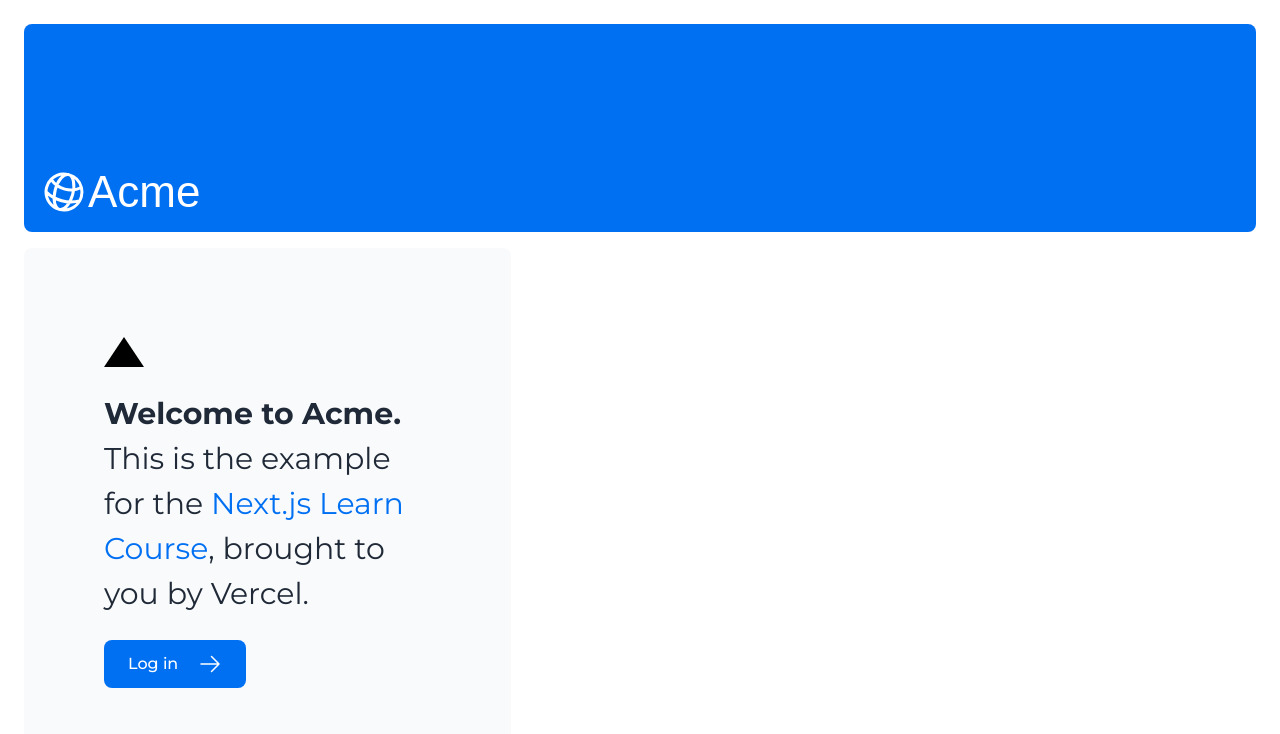
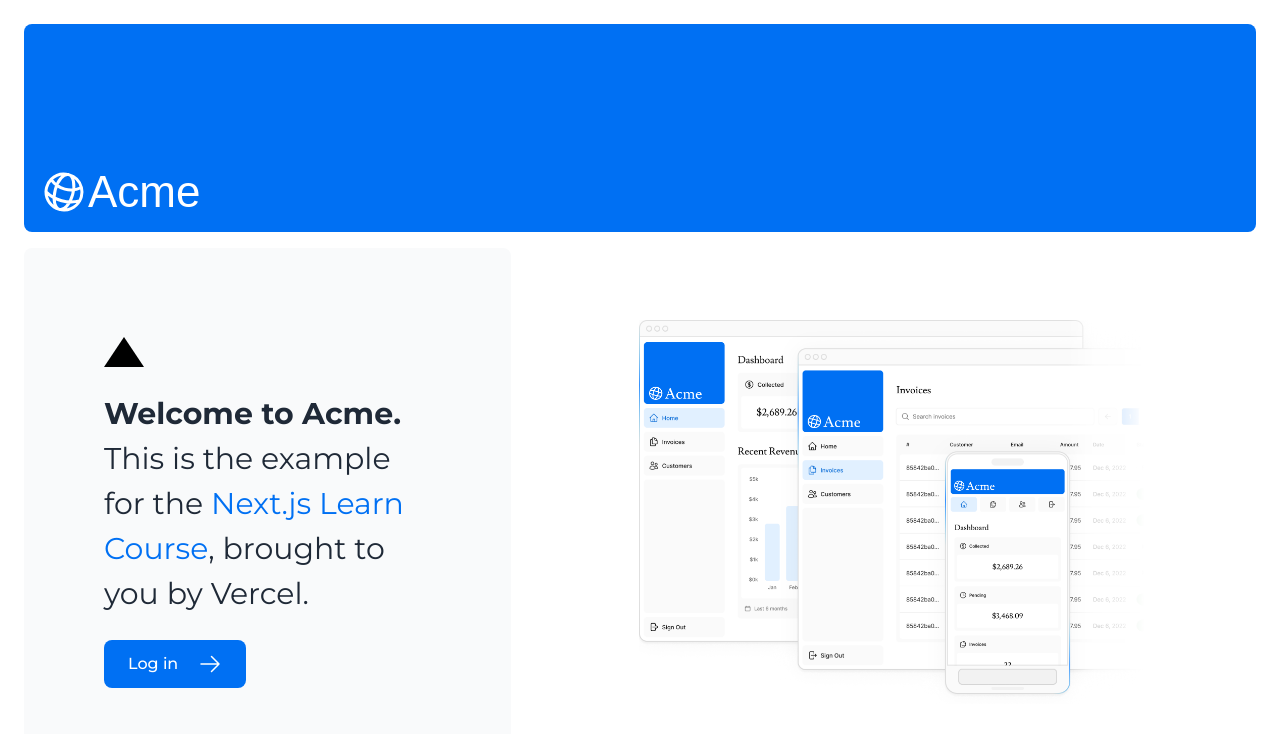
Before and after one commit to thotluna/nextjs-dashboard, a Next.js app: page / in a window 1280 px wide. Shown: the top 734 px of the page. Built offline with nearby package versions, Linux system fonts and the light colour scheme; a web font is replaced by a local one.

Commit message:
add image

```diff
--- a/app/page.tsx
+++ b/app/page.tsx
@@ -1,7 +1,8 @@
 import AcmeLogo from '@/app/ui/acme-logo';
+import style from '@/app/ui/home.module.css'
 import { ArrowRightIcon } from '@heroicons/react/24/outline';
 import Link from 'next/link';
-import style from '@/app/ui/home.module.css'
+import Image from 'next/image';
 
 export default function Page() {
   return (
@@ -29,7 +30,16 @@
           </Link>
         </div>
         <div className="flex items-center justify-center p-6 md:w-3/5 md:px-28 md:py-12">
-          {/* Add Hero Images Here */}
+          <Image
+            className='hidden md:block'
+            src='/hero-desktop.png'
+            width={1000}
+            height={760} alt='hero image' />
+          <Image
+            className='block md:hidden'
+            src='/hero-mobile.png'
+            width={560}
+            height={620} alt='hero image' />
         </div>
       </div>
     </main>
```
